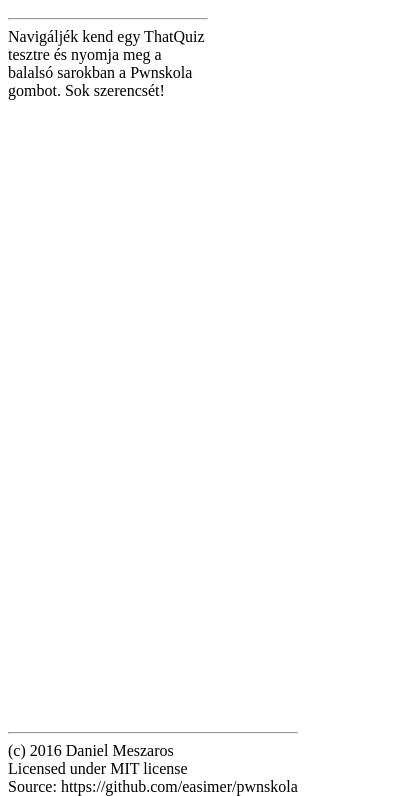
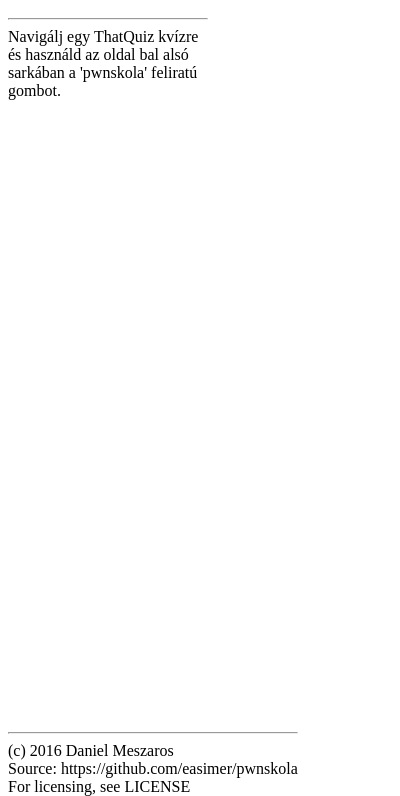
Before and after one commit to Easimer/pwnskola, a browser extension: page chromium/popup.html in a window 400 px wide. Shown: the part 48-844 px from the top of the page. Drawn offline with Linux system fonts and the light colour scheme.

Commit message:
Update LICENSE, add .gitignore

```diff
--- a/chromium/popup.html
+++ b/chromium/popup.html
@@ -10,12 +10,12 @@ popup.html
 <body>
 <h1>Pwnskola</h1>
 <hr>
-Navigáljék kend egy ThatQuiz tesztre és nyomja meg a balalsó sarokban a Pwnskola gombot. Sok szerencsét!
+Navigálj egy ThatQuiz kvízre és használd az oldal bal alsó sarkában a 'pwnskola' feliratú gombot.
 <div class="author">
 <hr>
 (c) 2016 Daniel Meszaros<br>
-Licensed under MIT license<br>
-Source: https://github.com/easimer/pwnskola
+Source: https://github.com/easimer/pwnskola<br>
+For licensing, see LICENSE<br>
 </div>
 <style>
 body
```
Also changed, not shown: 2 other files.
